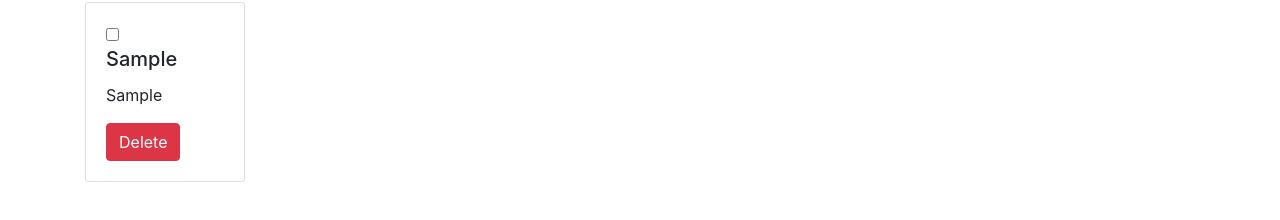
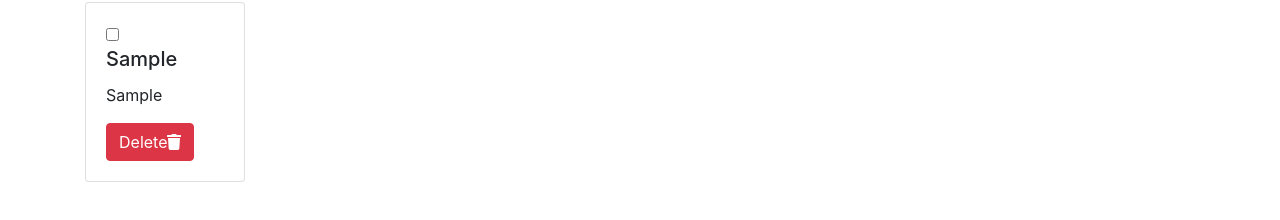
Before and after one commit to khanummarg/reactlesson, a React (Create React App) app: page / in a window 1280 px wide. Both pictures are taken after typing "Sample", "Sample" into the empty fields and a click on the button "Add". Shown: the part 146-366 px from the top of the page. Built offline with nearby package versions, Linux system fonts and the light colour scheme.

Commit message:
correct path todo

```diff
--- a/package.json
+++ b/package.json
@@ -3,6 +3,9 @@
   "version": "0.1.0",
   "private": true,
   "dependencies": {
+    "@fortawesome/fontawesome-svg-core": "^1.2.34",
+    "@fortawesome/free-solid-svg-icons": "^5.15.2",
+    "@fortawesome/react-fontawesome": "^0.1.14",
     "@testing-library/jest-dom": "^5.11.6",
     "@testing-library/react": "^11.2.2",
     "@testing-library/user-event": "^12.6.0",
--- a/src/components/Task/Task.js
+++ b/src/components/Task/Task.js
@@ -2,6 +2,8 @@
 import {Card, Button} from 'react-bootstrap';
 import styles from './taskStyle.module.css';
 import PropTypes from 'prop-types';
+import { FontAwesomeIcon } from '@fortawesome/react-fontawesome';
+import { faTrash } from '@fortawesome/free-solid-svg-icons';
 
 class Task extends Component{
 
@@ -49,6 +51,7 @@
 
             >
                 Delete
+                <FontAwesomeIcon icon={faTrash} />
             </Button>
         </Card.Body>
     </Card>
```
Also changed, not shown: 1 other file (tests, documents, lock files or other folders).
